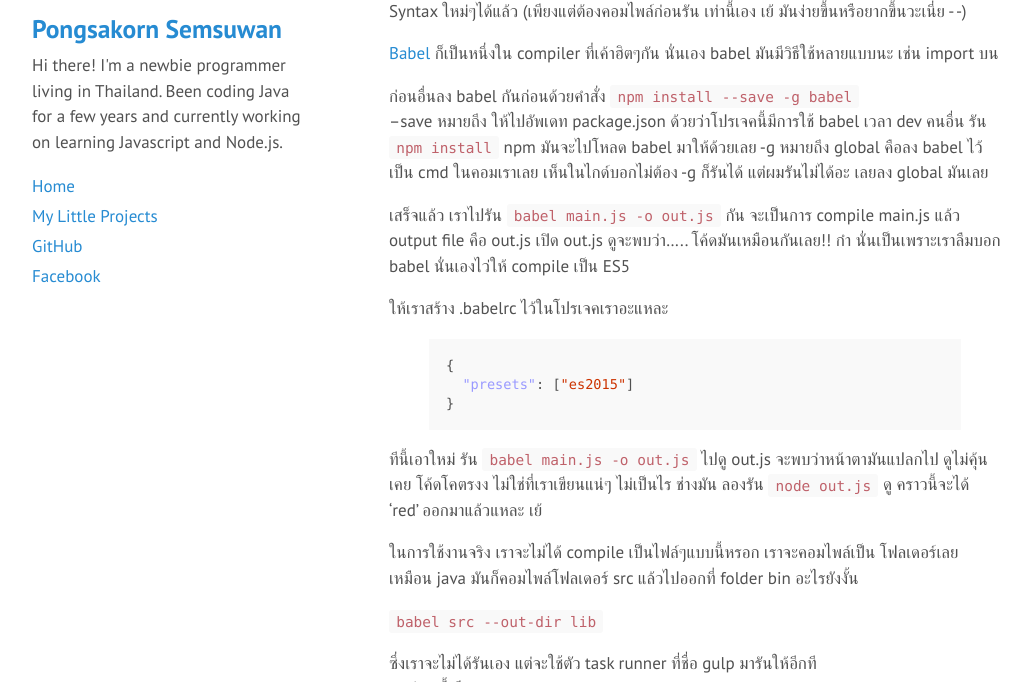
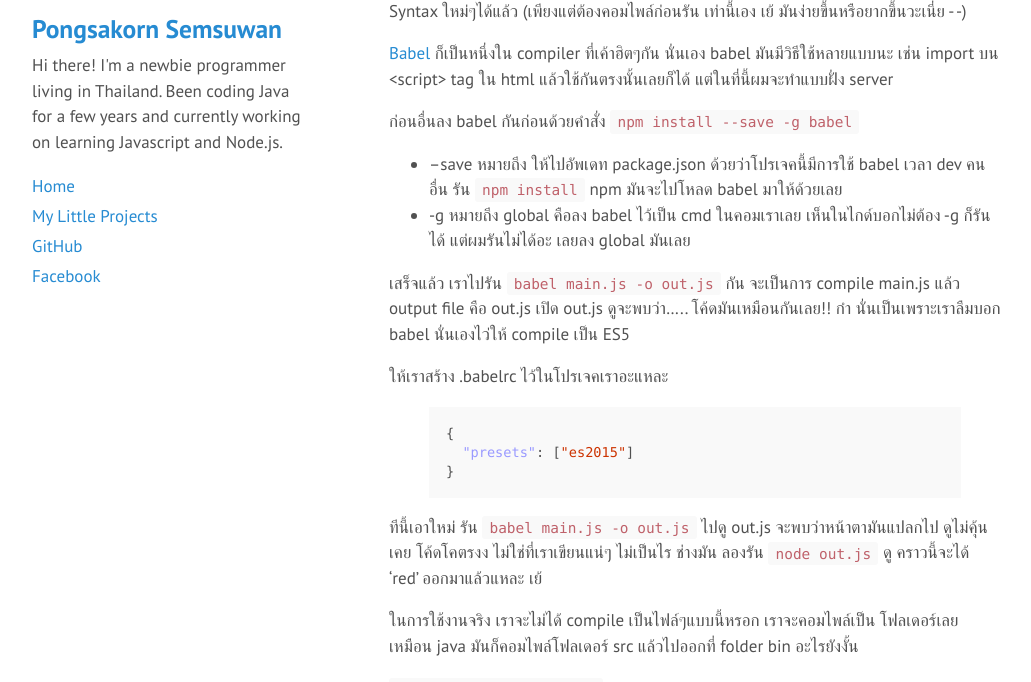
Before and after one commit to pongsakornsemsuwan/pongsakornsemsuwan.github.io, a Jekyll site: the page built from _posts/2016-06-13-javascript-structure-1.md, in a window 1280 px wide and 900 px high, scrolled down 1872 px, cut to the strip 218-900 px from the top of the window. Shown: the whole strip, without its empty margins (162-1193 px from the left). Built offline with Jekyll 4.4.1, drawn with Linux system fonts in a browser that asks for light colours.

Commit message:
fix markdown

```diff
--- a/_posts/2016-06-13-javascript-structure-1.md
+++ b/_posts/2016-06-13-javascript-structure-1.md
@@ -75,11 +75,12 @@
 เรื่องของเรื่องคือไอมาตรฐาน ECMAScript2015 มันออกมาได้สักพักแล้วหละ แต่พวก runtime/browser ทั้งหลาย มันยังไม่ support เพราะคนมันน้อยมั้ง มันเลยทำไม่ทัน ทีนี้พวก developer วัยรุ่นอย่างเราๆมันใจร้อนอยากลองของใหม่ไง มันเลยมีคนทำ compiler มาแปลง ES6 ให้เป็น ES5 ให้ runtime มันรันได้ (จะรีบกันไปไหนครับพี่) ทีนี้เราก็สามารถเขียนโปรแกรมเราด้วย Syntax ใหม่ๆได้แล้ว (เพียงแต่ต้องคอมไพล์ก่อนรัน เท่านี้เอง เย้ มันง่ายขึ้นหรือยากขึ้นวะเนี่ย - -)
 
 [Babel](https://babeljs.io/) ก็เป็นหนึ่งใน compiler ที่เค้าฮิตๆกัน นั่นเอง
-babel มันมีวิธีใช้หลายแบบนะ เช่น import บน <script> tag ใน html แล้วใช้กันตรงนั้นเลยก็ได้ แต่ในที่นี้ผมจะทำแบบฝั่ง server
+babel มันมีวิธีใช้หลายแบบนะ เช่น import บน &lt;script&gt; tag ใน html แล้วใช้กันตรงนั้นเลยก็ได้ แต่ในที่นี้ผมจะทำแบบฝั่ง server
 
 ก่อนอื่นลง babel กันก่อนด้วยคำสั่ง `npm install --save -g babel`
---save หมายถึง ให้ไปอัพเดท package.json ด้วยว่าโปรเจคนี้มีการใช้ babel เวลา dev คนอื่น รัน `npm install` npm มันจะไปโหลด babel มาให้ด้วยเลย
--g หมายถึง global คือลง babel ไว้เป็น cmd ในคอมเราเลย เห็นในไกด์บอกไม่ต้อง -g ก็รันได้ แต่ผมรันไม่ได้อะ เลยลง global มันเลย
+
++ --save หมายถึง ให้ไปอัพเดท package.json ด้วยว่าโปรเจคนี้มีการใช้ babel เวลา dev คนอื่น รัน `npm install` npm มันจะไปโหลด babel มาให้ด้วยเลย
++ -g หมายถึง global คือลง babel ไว้เป็น cmd ในคอมเราเลย เห็นในไกด์บอกไม่ต้อง -g ก็รันได้ แต่ผมรันไม่ได้อะ เลยลง global มันเลย
 
 เสร็จแล้ว เราไปรัน `babel main.js -o out.js` กัน  จะเป็นการ compile main.js แล้ว output file คือ out.js
 เปิด out.js ดูจะพบว่า..... โค้ดมันเหมือนกันเลย!! กำ นั่นเป็นเพราะเราลืมบอก babel นั่นเองไว่ให้ compile เป็น ES5
```
